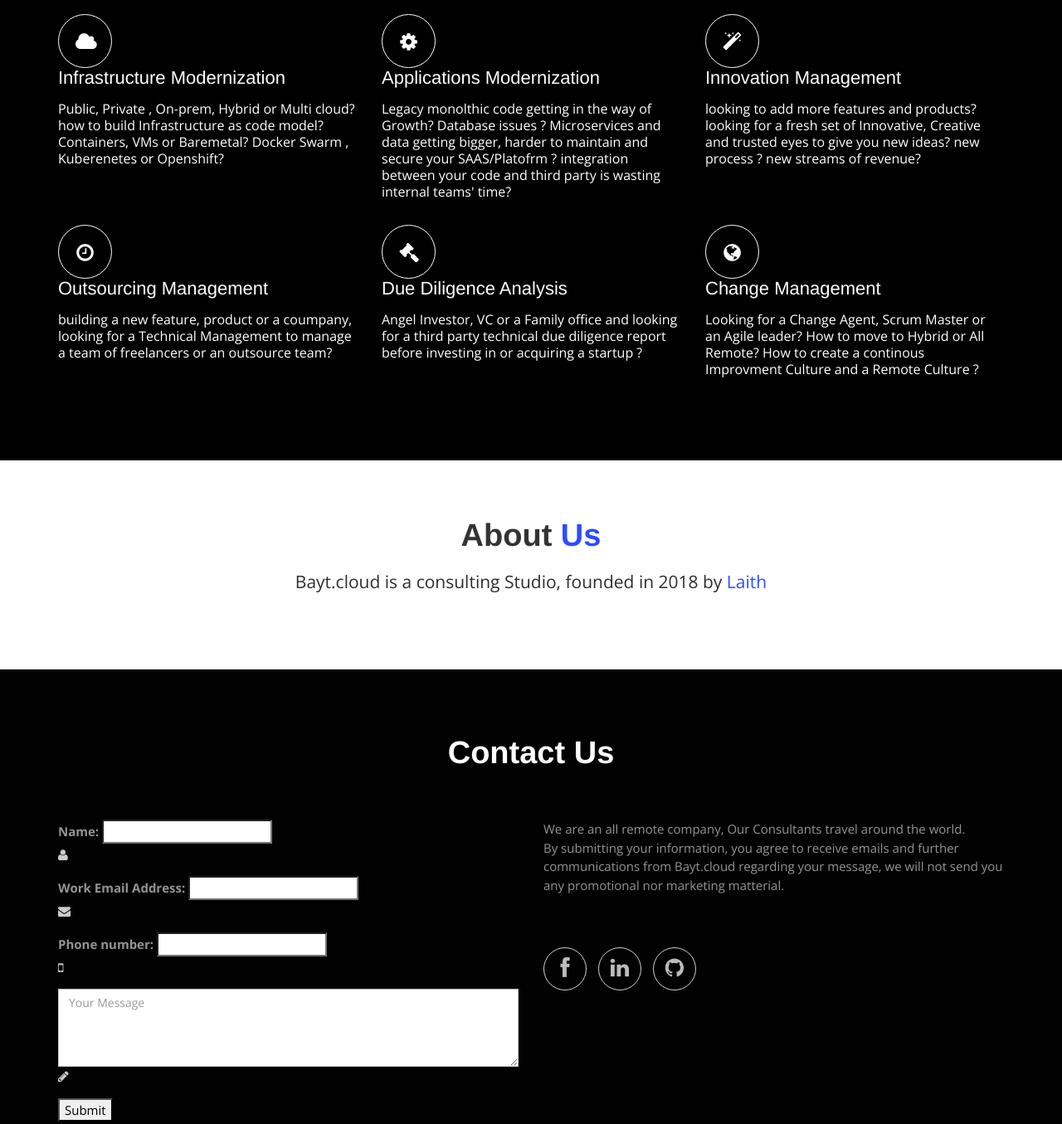
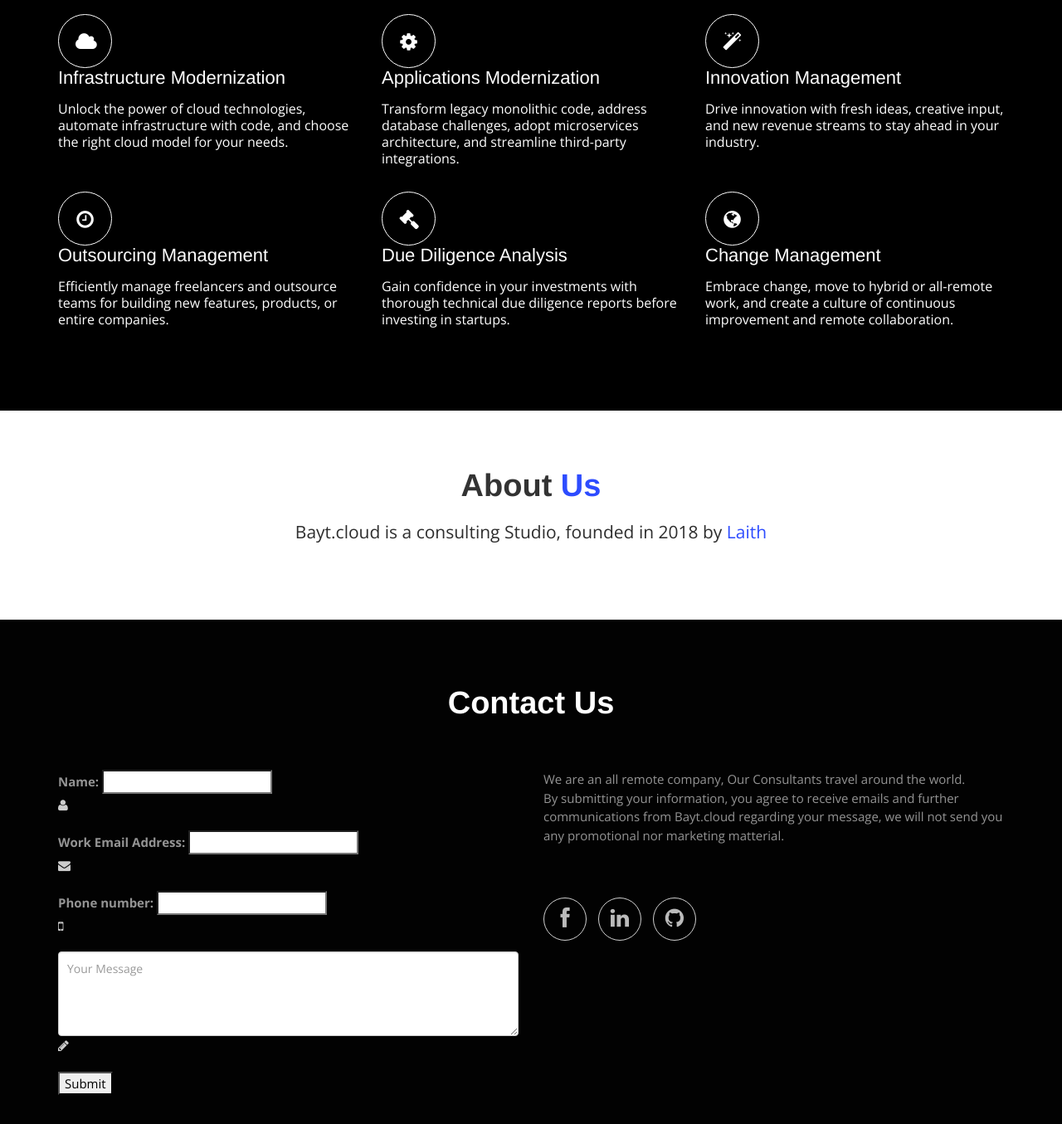
Before and after one commit to laithrafid/bayt.cloud, a plain HTML site: page index.html in a window 1280 px wide. Shown: the part 1140-2495 px from the top of the page at 83% size. Drawn offline with nearby package versions, Linux system fonts and the light colour scheme.

Commit message:
marketing edit and styling

```diff
--- a/css/styles.css
+++ b/css/styles.css
@@ -456,6 +456,26 @@ textarea {
 }
 .price-table .panel-heading{
 padding: 10px 0;
+}
+.form-group {
+    margin-bottom: 20px;
+}
+
+.form-control {
+    width: 100%;
+    padding: 10px;
+    border: 1px solid #ccc;
+    border-radius: 4px;
+}
+
+textarea.form-control {
+    resize: vertical;
+}
+
+/* Center the submit button */
+.btn-primary {
+    display: block;
+    margin: 0 auto;
 }
 /* Modals
 ---------------------------------- */
--- a/index.html
+++ b/index.html
@@ -130,7 +130,7 @@
                                     <div class="media-body">
                                         <h3 class="media-heading">Infrastructure Modernization</h3>
                                         <blockquote>
-                                        <p>Public, Private , On-prem, Hybrid or Multi cloud? how to build Infrastructure as code model? Containers, VMs or Baremetal? Docker Swarm , Kuberenetes or Openshift?</p>
+                                            <p>Unlock the power of cloud technologies, automate infrastructure with code, and choose the right cloud model for your needs.</p>
                                         </blockquote>
                                     </div>
                                 </div>
@@ -143,7 +143,7 @@
                                     <div class="media-body">
                                         <h3 class="media-heading">Applications Modernization</h3>
                                         <blockquote>
-                                        <p>Legacy monolthic code getting in the way of Growth? Database issues ? Microservices and data getting bigger, harder to maintain and secure your SAAS/Platofrm ? integration between your code and third party is wasting internal teams' time?</p>
+                                            <p>Transform legacy monolithic code, address database challenges, adopt microservices architecture, and streamline third-party integrations.</p>
                                         </blockquote>
                                     </div>
                                 </div>
@@ -156,7 +156,7 @@
                                     <div class="media-body">
                                         <h3 class="media-heading">Innovation Management</h3>
                                         <blockquote>
-                                        <p>looking to add more features and products? looking for a fresh set of Innovative, Creative and trusted eyes to give you new ideas? new process ? new streams of revenue?</p>
+                                            <p>Drive innovation with fresh ideas, creative input, and new revenue streams to stay ahead in your industry.</p>
                                         </blockquote>
                                     </div>
                                 </div>
@@ -171,7 +171,7 @@
                                     <div class="media-body">
                                         <h3 class="media-heading">Outsourcing Management</h3>
                                         <blockquote>
-                                        <p>building a new feature, product or a coumpany, looking for a Technical Management to manage a team of freelancers or an outsource team? </p>
+                                            <p>Efficiently manage freelancers and outsource teams for building new features, products, or entire companies.</p>
                                         </blockquote>
                                     </div>
                                 </div>
@@ -184,7 +184,7 @@
                                     <div class="media-body">
                                         <h3 class="media-heading">Due Diligence Analysis</h3>
                                         <blockquote>
-                                        <p> Angel Investor, VC or a Family office and looking for a third party technical due diligence report before investing in or acquiring a startup ? </p>
+                                            <p> Gain confidence in your investments with thorough technical due diligence reports before investing in startups. </p>
 
                                         </blockquote>
                                     </div>
@@ -198,7 +198,7 @@
                                     <div class="media-body">
                                         <h3 class="media-heading">Change Management</h3>
                                         <blockquote>
-                                        <p>Looking for a Change Agent, Scrum Master or an Agile leader? How to move to Hybrid or All Remote? How to create a continous Improvment Culture and a Remote Culture ? </p>
+                                            <p>Embrace change, move to hybrid or all-remote work, and create a culture of continuous improvement and remote collaboration. </p>
                                         </blockquote>
                                     </div>
                                 </div>
```
Lines whose indentation alone changed are shown as unchanged.
